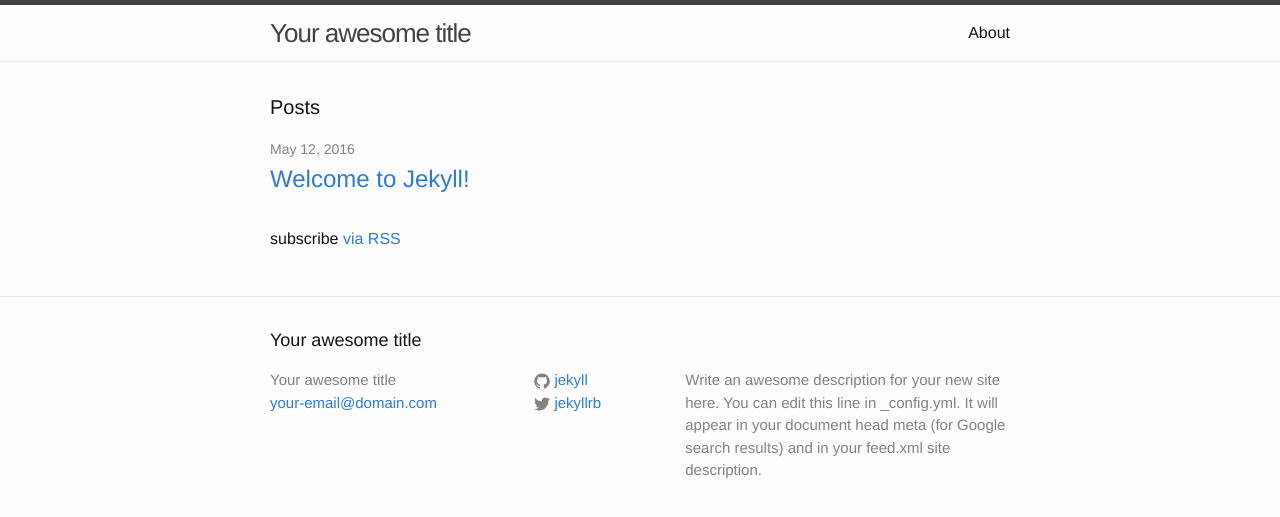
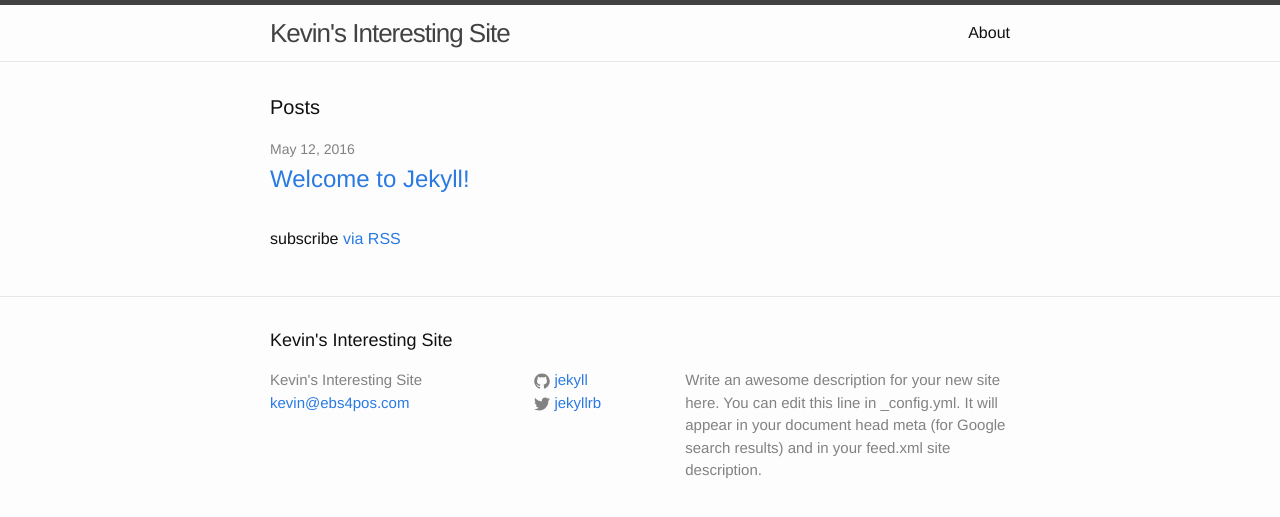
Before and after one commit to kevschulman/kevschulman.github.io, a Jekyll site: the page built from index.html, in a window 1280 px wide. Shown: the top 517 px of the page. Built offline with Jekyll 4.4.1, drawn with Linux system fonts in a browser that asks for light colours.

Commit message:
Update _config.yml

```diff
--- a/_config.yml
+++ b/_config.yml
@@ -6,14 +6,14 @@
 # 'jekyll serve'. If you change this file, please restart the server process.
 
 # Site settings
-title: Your awesome title
-email: your-email@domain.com
+title: Kevin's Interesting Site
+email: kevin@ebs4pos.com
 description: > # this means to ignore newlines until "baseurl:"
   Write an awesome description for your new site here. You can edit this
   line in _config.yml. It will appear in your document head meta (for
   Google search results) and in your feed.xml site description.
 baseurl: "" # the subpath of your site, e.g. /blog
-url: "http://yourdomain.com" # the base hostname & protocol for your site
+url: "http://kevschulman.github.io" # the base hostname & protocol for your site
 twitter_username: jekyllrb
 github_username:  jekyll
 
```
